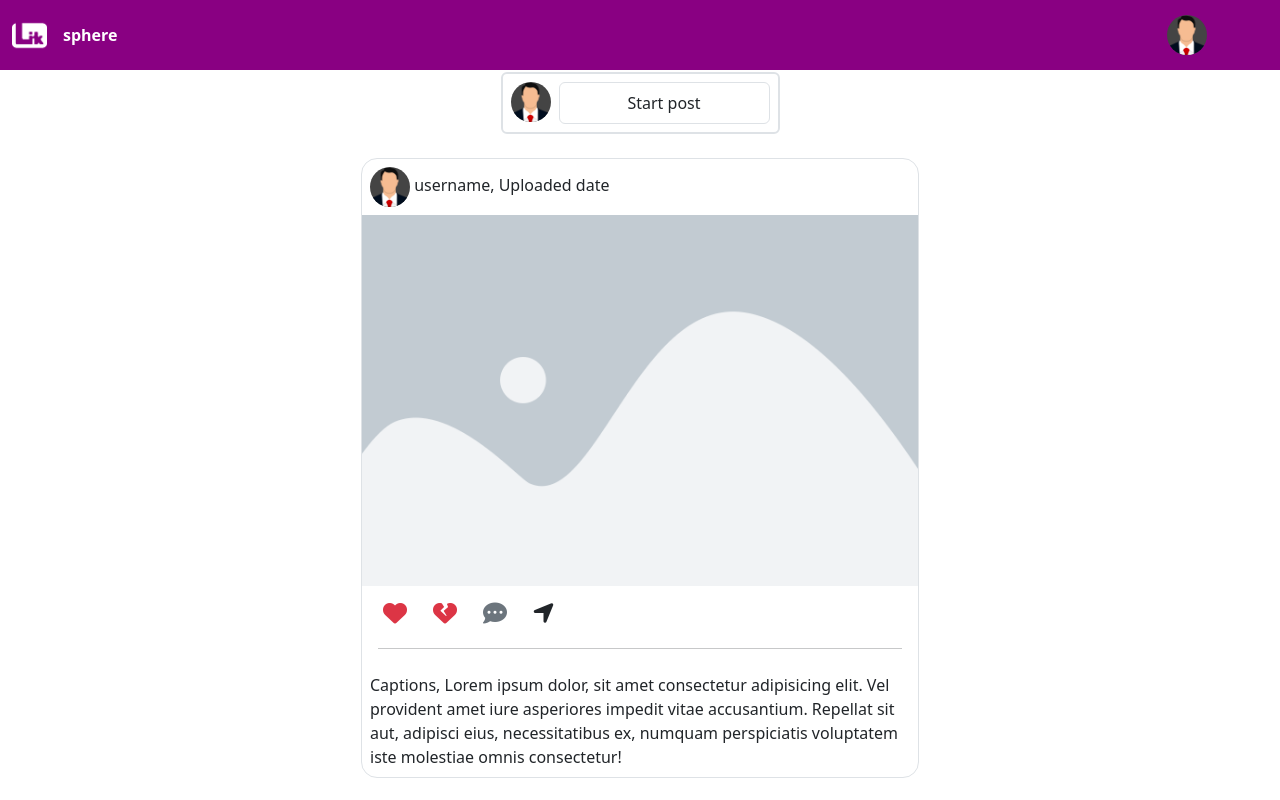
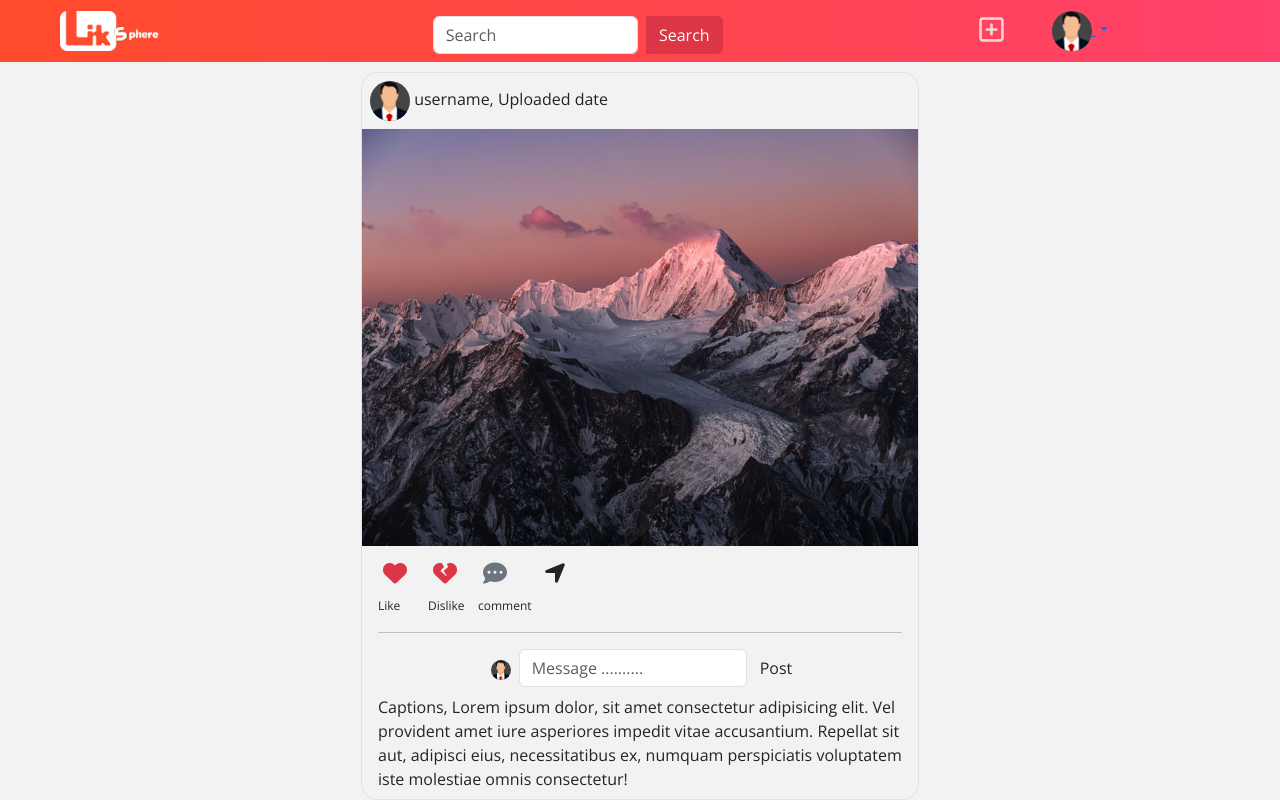
Before and after one commit to Fayas-Nisthar/linksphere, a Django app: page /linksphere/index/ in a window 1280 px wide. Run offline with Django 4.2, Linux system fonts and the light colour scheme; some libraries are stand-ins or nearby versions.

Commit message:
index page completed

```diff
--- /dev/null
+++ b/socialapp/static/socialapp/css/index.css
@@ -0,0 +1,33 @@
+@import url(https://fonts.googleapis.com/css?family=Open+Sans);
+
+.nav{
+	background: #FF416C;
+	background: -webkit-linear-gradient(to right, #FF4B2B, #FF416C);
+	background: linear-gradient(to right, #FF4B2B, #FF416C);
+}
+
+body{
+  background: #f2f2f2;
+  font-family: 'Open Sans', sans-serif;
+}
+.profile-small{
+    width:40px;
+    border-radius: 50%;
+    background-color: rgb(68, 68, 68);
+}
+.profile-xsmall{
+    width:20px;
+    border-radius: 50%;
+    background-color: rgb(68, 68, 68);
+}
+
+/* .comment input{
+    width: 27em;
+} */
+.spa{
+	font-size: 12px;
+}
+
+.btn-group .btn-img{
+    margin-right: 7em;
+}
--- a/socialapp/templates/index.html
+++ b/socialapp/templates/index.html
@@ -3,71 +3,144 @@
     {%load static%}
 <head>
     <meta charset="UTF-8">
-    <link rel="icon"  href="{%static 'socialapp/images/logo.png'%}" type="image/x-icon">
     <meta name="viewport" content="width=device-width, initial-scale=1.0">
-    <title>Linksphere</title>
+    <title>link sphere</title>
     <link href="https://cdn.jsdelivr.net/npm/bootstrap@5.3.2/dist/css/bootstrap.min.css" rel="stylesheet" integrity="sha384-T3c6CoIi6uLrA9TneNEoa7RxnatzjcDSCmG1MXxSR1GAsXEV/Dwwykc2MPK8M2HN" crossorigin="anonymous">
     <script src="https://cdn.jsdelivr.net/npm/bootstrap@5.3.2/dist/js/bootstrap.bundle.min.js" integrity="sha384-C6RzsynM9kWDrMNeT87bh95OGNyZPhcTNXj1NW7RuBCsyN/o0jlpcV8Qyq46cDfL" crossorigin="anonymous"></script>
-    <link rel="stylesheet" href="https://cdnjs.cloudflare.com/ajax/libs/font-awesome/6.5.1/css/all.min.css" integrity="sha512-DTOQO9RWCH3ppGqcWaEA1BIZOC6xxalwEsw9c2QQeAIftl+Vegovlnee1c9QX4TctnWMn13TZye+giMm8e2LwA==" crossorigin="anonymous" referrerpolicy="no-referrer" />
+    <script src="https://code.jquery.com/jquery-3.3.1.slim.min.js"></script>
+
+    <script src="https://cdn.jsdelivr.net/gh/alpinejs/alpine@v2.x.x/dist/alpine.min.js"></script>
+
+    <script src="https://cdnjs.cloudflare.com/ajax/libs/popper.js/1.14.7/umd/popper.min.js"></script>
+    <script src="https://stackpath.bootstrapcdn.com/bootstrap/4.3.1/js/bootstrap.min.js"></script>
+    <link rel="stylesheet" href="https://cdnjs.cloudflare.com/ajax/libs/font-awesome/6.5.1/css/all.min.css" integrity="sha512-DTOQO9RWCH3ppGqcWaEA1BIZOC6xxalwEsw9c2QQeAIftl+Vegovlnee1c9QX4TctnWMn13TZye+giMm8e2LwA==" crossorigin="anonymous" referrerpolicy="no-referrer"/>
+    <link rel="stylesheet" href="{%static 'socialapp/css/index.css'%}">
 </head>
-<body>
+<body class="index">
     <!-- nav starts -->
-    <nav class="navbar fixed-top" style="background-color: rgb(137, 0, 130);">
+    <nav class="navbar fixed-top  p-0" style="	background: #FF416C;
+	background: -webkit-linear-gradient(to right, #FF4B2B, #FF416C);
+	background: linear-gradient(to right, #FF4B2B, #FF416C);" >
         <div class="container-fluid">
           <a class="navbar-brand" href="#">
-            <img src="images/logowhite.png" alt="Logo" width="35" height="35" class="d-inline-block align-text-top">
-          </a><span class="me-auto fw-bold text-white">sphere</span>
+            <img src="{%static 'socialapp/images/linkspherena.png'%}" alt="Logo" width="100" height="h-auto" class="ms-5">
+          </a>
 
-            <div class="dropdown me-5">
-                <button class="btn" type="button" data-bs-toggle="dropdown" aria-expanded="false">
-                    <img src="images/profilepic.png"alt="Avatar" style="width:40px; border-radius: 50%; background-color: rgb(68, 68, 68);">
-                </button>
-                <ul class="dropdown-menu">
-                <li><a class="dropdown-item" href="#">Profile</a></li>
-                <li><a class="dropdown-item" href="#">Posts</a></li>
-                <li><a class="dropdown-item" href="#">Logout</a></li>
-                </ul>
+          <!-- search start -->
+            <div class="container mt-3 w-50 mb-2">
+                <div class="row justify-content-center">
+                <div class="col-lg-6">
+                    <form class="d-flex">
+                    <input class="form-control me-2" type="search" placeholder="Search" aria-label="Search">
+                    <button class="btn btn-danger rounded-start-0" type="submit">Search</button>
+                    </form>
+                </div>
+                </div>
             </div>
+        <!-- search end -->
 
+            <a href="post_form.html"><i class="fa-regular fa-square-plus ms-0 me-5 fs-3 text-white opacity-75"></i></a>
+
+        <!-- profile dropdown start -->
+
+        <div class="btn-group me-5">
+            <a href="#" class="btn-img img dropdown-toggle" data-toggle="dropdown" aria-haspopup="true" aria-expanded="false">
+                <img class="profile-small" src="{%static 'socialapp/images/profilepic.png'%}" alt="Avatar">
+            </a>
+            <div class="dropdown-menu">
+            <a class="dropdown-item d-flex align-items-center" href="profile.html">
+                <div class="icon d-flex align-items-center justify-content-center mr-3">
+                    <span class="ion-ios-mail"></span>
+                </div>
+                Profile
+            </a>
+            <a class="dropdown-item d-flex align-items-center" href="#">
+                <div class="icon d-flex align-items-center justify-content-center mr-3">
+                    <span class="ion-ios-heart"></span>
+                </div>
+                All posts
+            </a>
+            <a class="dropdown-item d-flex align-items-center" href="profile_edit.html">
+                <div class="icon d-flex align-items-center justify-content-center mr-3">
+                    <span class="ion-ios-person-add"></span>
+                </div>
+                Edit Profile
+            </a>
+            <a class="dropdown-item d-flex align-items-center" href="{%url 'signout'%}">
+                <div class="icon d-flex align-items-center justify-content-center mr-3">
+                    <span class="ion-ios-power"></span>
+                </div>
+                Logout
+            </a>
+            </div>
         </div>
+
+            <!-- profile dropdown end -->
+
+
     </nav>
     <!-- nav ends -->
 
     <div class="container d-flex flex-column justify-content-center align-items-center mt-5">
         <!-- post section start -->
-        <div class="card mt-4 h-50 w-25 border border-2 p-2">
-            <div class="d-flex flex-row">
-                <div class="me-2">
-                    <img src="images/profilepic.png" alt="Avatar" style="width:40px; border-radius: 50%; background-color: rgb(68, 68, 68);">
-                </div>
-                <div class="border border-1 rounded-2 w-100 p-2 btn">
-                    Start post
-                </div>
-            </div>
-        </div>
-        <!-- post section end -->
-
-
-        <!-- post section start -->
         <div class="border border-1 rounded-4 mt-4 w-50">
             <div class="ms-2 mt-2 mb-2">
-                <img src="images/profilepic.png" alt="Avatar" style="width:40px; border-radius: 50%; background-color: rgb(68, 68, 68);">
+                <img class="profile-small" src="{%static 'socialapp/images/profilepic.png'%}" alt="Avatar">
                 username, Uploaded date
             </div>
             <div>
-                <img src="images/post.png" class="h-auto w-100" alt="">
+                <img src="{%static 'socialapp/images/sample.jpg'%}" class="h-auto w-100" alt="">
             </div>
             <div class="ms-2 mt-2 mb-2 d-flex align-items-start">
-                <i class="fa-solid fa-heart fs-4 text-danger btn"></i>
-                <i class="fa-solid fa-heart-crack fs-4 text-danger btn"></i>
-                <i class="fa-solid fa-comment-dots fs-4 text-secondary btn"></i>
-                <i class="fa-solid fa-location-arrow fs-4 btn"></i>
+                <div class="d-block flex-column">
+                    <div>
+                        <i class="fa-solid fa-heart fs-4 text-danger btn"></i>
+                    </div>
+                    <div>
+                        <span class="ms-2 spa">Like</span>
+                    </div>
+                </div>
+                <div class="d-block flex-column">
+                    <div>
+                        <i class="fa-solid fa-heart-crack fs-4 text-danger btn"></i>
+                    </div>
+                    <div>
+                        <span class="ms-2 spa">Dislike</span>
+                    </div>
+                </div>
+                <div class="d-block flex-column">
+                    <div>
+                        <i class="fa-solid fa-comment-dots fs-4 text-secondary btn"></i>
+                    </div>
+                    <div>
+                        <span class="ms-2 spa">comment</span>
+                    </div>
+                </div>
+                <div class="d-block flex-column">
+                    <div>
+                        <i class="fa-solid fa-location-arrow fs-4 btn"></i>
+                    </div>
+                </div>
+
             </div>
             <hr class="ms-3 me-3">
-            <div class="p-2">
+            <div class="d-flex justify-content-center align-items-center w-100">
+                <div>
+                    <img class="profile-xsmall ms-3" src="{%static 'socialapp/images/profilepic.png'%}" alt="">
+                </div>
+                <div class="ms-2 comment">
+                    <input type="text" name="" id="" placeholder="Message .........." class="border rounded-2 form-control">
+                </div>
+                <div>
+                    <button class="btn">Post</button>
+                </div>
+            </div>
+            <div class="p-2 ms-2">
                 Captions, Lorem ipsum dolor, sit amet consectetur adipisicing elit. Vel provident amet iure asperiores impedit vitae accusantium. Repellat sit aut, adipisci eius, necessitatibus ex, numquam perspiciatis voluptatem iste molestiae omnis consectetur!
             </div>
         </div>
+
+
         <!-- post section end -->
     </div>
 </body>
--- a/socialapp/templates/signin.html
+++ b/socialapp/templates/signin.html
@@ -24,17 +24,18 @@
           </div>
           <!-- =========== form starts =========== -->
           <form action="" method="post">
+            {%csrf_token%}
             <div class="input-group mt-4">
               <span class="input-group-text" id="basic-addon1">
                 <i class="fa-solid fa-user" style="color: #941cad;"></i>
               </span>
-              <input type="text" class="form-control" placeholder="Username" aria-label="Username" aria-describedby="basic-addon1">
+              <input type="text" class="form-control" name="username" placeholder="Username" aria-label="Username" aria-describedby="basic-addon1">
             </div>
             <div class="input-group mt-4">
               <span class="input-group-text" id="basic-addon1">
                 <i class="fa-solid fa-lock" style="color: #941cad;"></i>
               </span>
-              <input type="password" class="form-control" placeholder="Password" aria-label="Username" aria-describedby="basic-addon1">
+              <input type="password" class="form-control" name="password" placeholder="Password" aria-label="Username" aria-describedby="basic-addon1">
             </div>
             <div class="d-flex justify-content-center">
               <button type="submit" class="btn-grad rounded-pill mt-4">Login</button>
--- a/socialapp/views.py
+++ b/socialapp/views.py
@@ -11,9 +11,8 @@ from django.views import View
 class SignUpView(CreateView):
     template_name="register.html"
     form_class=RegistrationForm
-
     def get_success_url(self):
-        return reverse ("register")
+        return reverse ("signin")
 
     # def post(self,request,*args,**kwargs):
     #     form=RegistrationForm(request.POST)
```
Also changed, not shown: socialapp/templates/register.html (+16 -12 lines), db.sqlite3, socialapp/static/socialapp/images/linkspherena.png (added), socialapp/static/socialapp/images/sample.jpg (added).
